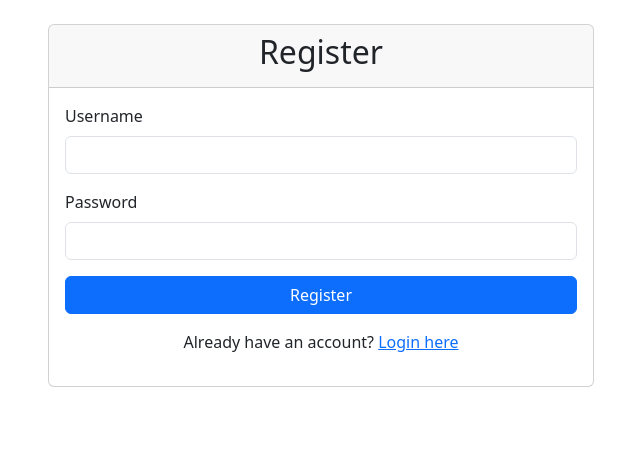
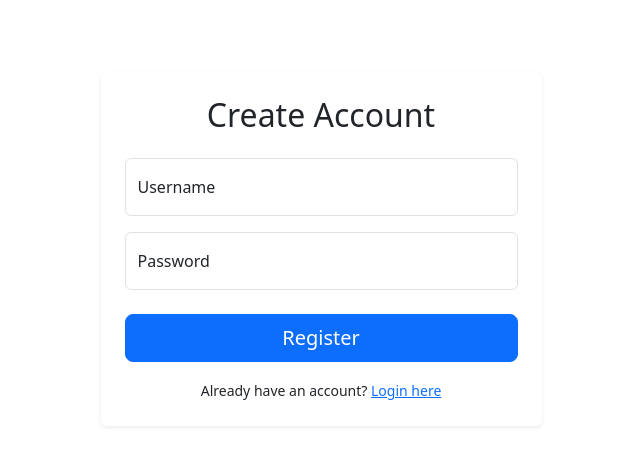
Before and after one commit to AGarciaJr/Baseball, a Flask app: page /register in a window 1280 px wide. Shown: the part 56-529 px from the top of the page, without its empty margins (319-959 px from the left). Run offline with Flask 3, Linux system fonts and the light colour scheme; parts of the project's set-up code (start-up, migrations or seed data) failed here and were passed over; some libraries are stand-ins or nearby versions.

Commit message:
Changed Register/Login Template

```diff
--- a/templates/register.html
+++ b/templates/register.html
@@ -3,28 +3,41 @@
 {% block title %}Register - Baseball Trivia{% endblock %}
 
 {% block content %}
+<div class="container py-5">
   <div class="row justify-content-center">
-    <div class="col-md-6">
-        <div class="card">
-            <div class="card-header">
-                <h2 class="text-center">Register</h2>
+    <div class="col-md-6 col-lg-5">
+      <div class="card border-0 shadow-sm">
+        <div class="card-body p-4">
+          <h2 class="text-center mb-4">Create Account</h2>
+
+          {% with messages = get_flashed_messages(with_categories=true) %}
+            {% if messages %}
+              {% for category, msg in messages %}
+                <div class="alert alert-{{ category }} alert-dismissible fade show" role="alert">
+                  {{ msg }}
+                  <button type="button" class="btn-close" data-bs-dismiss="alert" aria-label="Close"></button>
                 </div>
-            <div class="card-body">
-                <form method="POST">
-                    <div class="mb-3">
-                        <label for="username" class="form-label">Username</label>
-                        <input type="text" class="form-control" id="username" name="username" required>
+              {% endfor %}
+            {% endif %}
+          {% endwith %}
+
+          <form method="POST" novalidate>
+            <div class="form-floating mb-3">
+              <input type="text" class="form-control" id="username" name="username" placeholder="Username" required>
+              <label for="username">Username</label>
             </div>
-                    <div class="mb-3">
-                        <label for="password" class="form-label">Password</label>
-                        <input type="password" class="form-control" id="password" name="password" required>
+            <div class="form-floating mb-4">
+              <input type="password" class="form-control" id="password" name="password" placeholder="Password" required>
+              <label for="password">Password</label>
             </div>
             <div class="d-grid">
-                        <button type="submit" class="btn btn-primary">Register</button>
+              <button type="submit" class="btn btn-primary btn-lg">Register</button>
             </div>
           </form>
-                <div class="text-center mt-3">
-                    <p>Already have an account? <a href="{{ url_for('login') }}">Login here</a></p>
+
+          <p class="text-center mt-3 mb-0">
+            <small>Already have an account? <a href="{{ url_for('login') }}">Login here</a></small>
+          </p>
         </div>
       </div>
     </div>
```
Also changed, not shown: templates/login.html (+28 -15 lines). Lines whose indentation alone changed are shown as unchanged.
